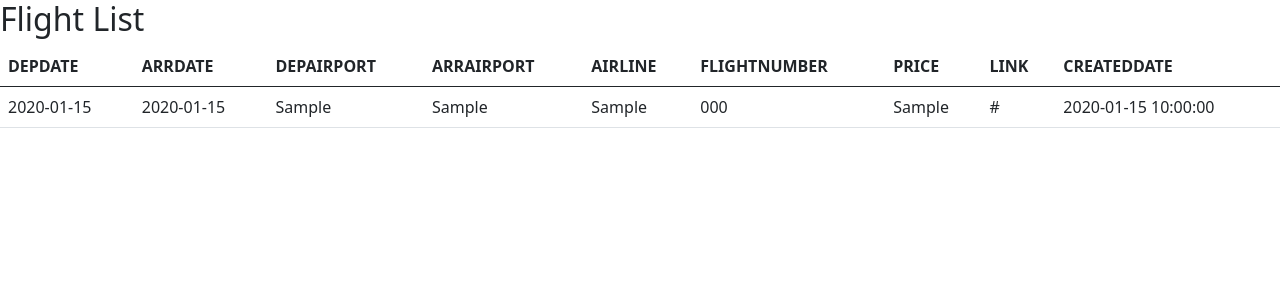
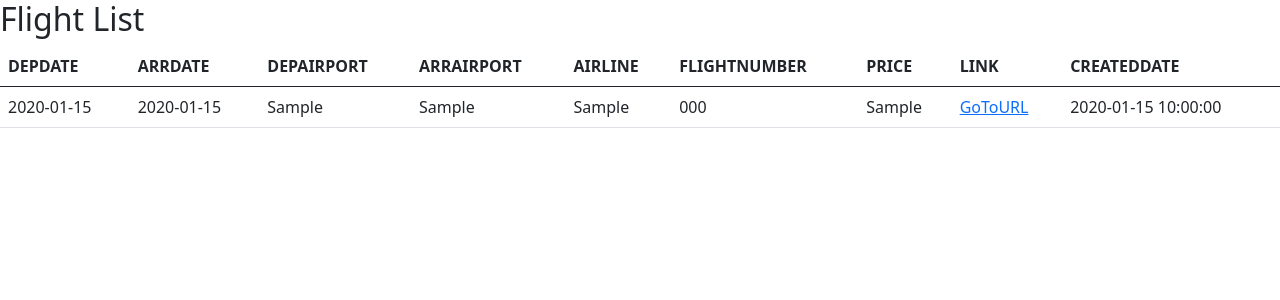
Before and after one commit to yyz20002008/flight, a Flask app: page / in a window 1280 px wide. Shown: the top 300 px of the page. Run offline with Flask 3, Linux system fonts and the light colour scheme; tables that the repository leaves empty hold one stand-in row (values such as "Sample post"); parts of the project's set-up code (start-up, migrations or seed data) failed here and were passed over.

Commit message:
hide full link

```diff
--- a/template/index.html
+++ b/template/index.html
@@ -38,7 +38,7 @@
                     <td>{{ fl['AIRLINE']}}</td>
                     <td>{{ fl['FLIGHTNUMBER']}}</td>
                     <td>{{ fl['PRICE']}}</td>
-                    <td>{{ fl['LINK']}}</td>
+                    <td><a href="{{ fl['LINK'] }}" target="_blank" >GoToURL</a></td>
                     <td>{{ fl['CREATEDDATE']}}</td>
                 </tr>
             {% endfor %}
```
